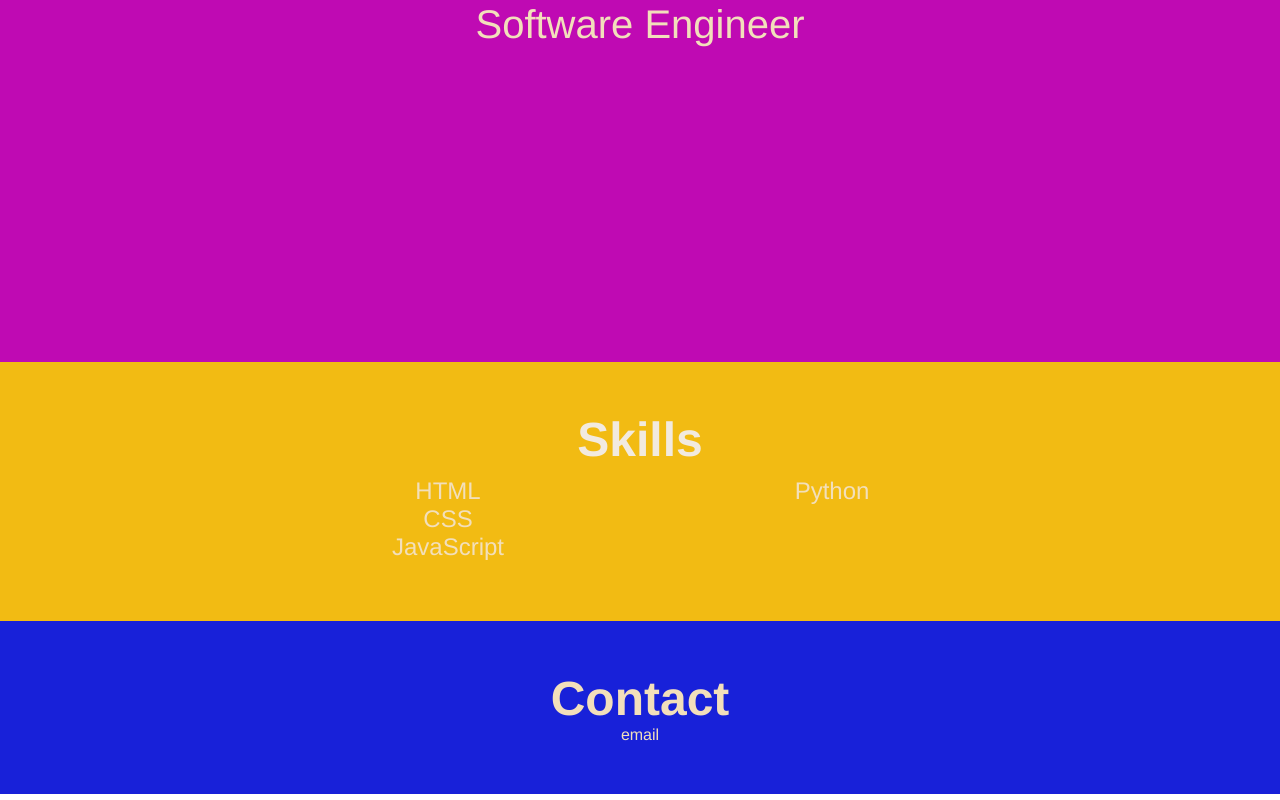
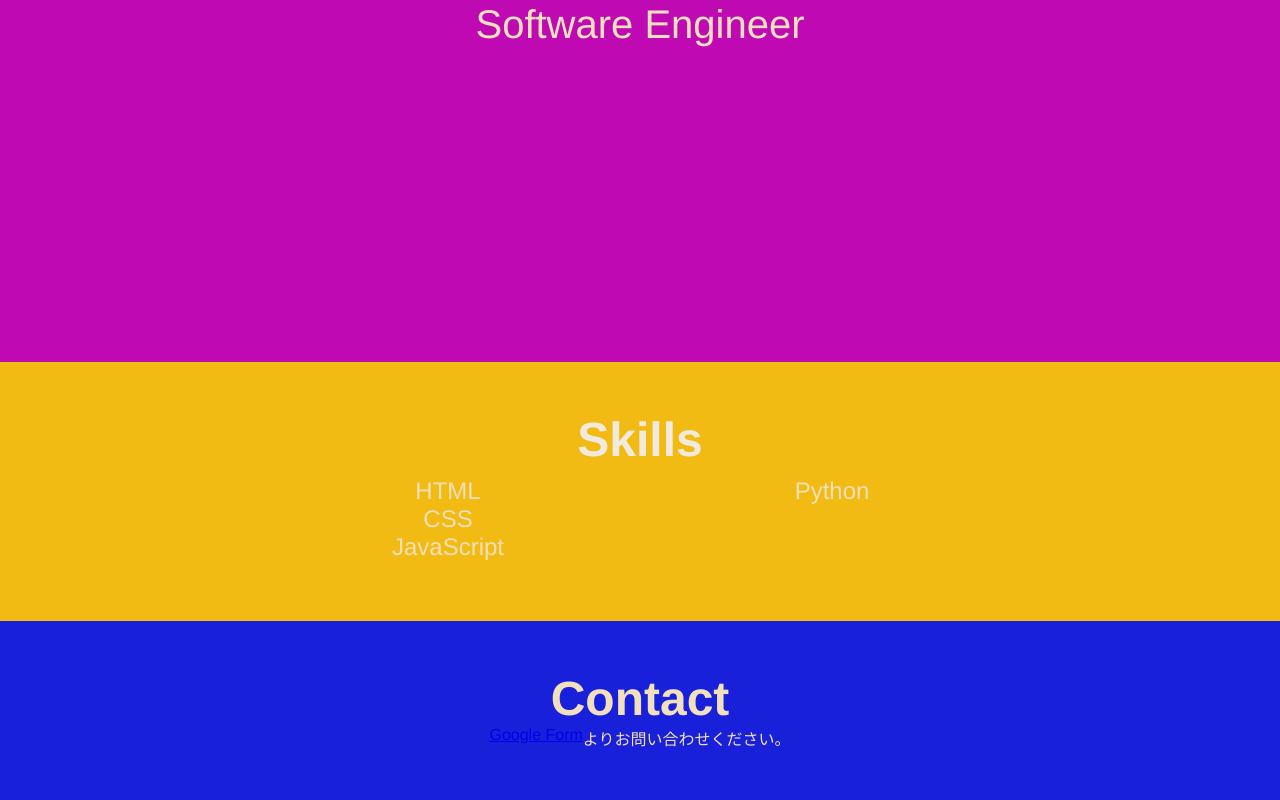
Before and after one commit to Yuhnosuke/portfolio, a Vue app: page /#/ in a window 1280 px wide. Shown: the part 406-1206 px from the top of the page. Built offline with nearby package versions, Linux system fonts and the light colour scheme.

Commit message:
コンタクトを作成

```diff
--- a/src/components/Contact.vue
+++ b/src/components/Contact.vue
@@ -1,7 +1,9 @@
 <template lang="pug">
     section#contact
         h3 Contact
-        label email
+        .form
+            p: a(href="https://docs.google.com/forms/d/1pa2nFX-mO67YGFR_Bj3CqvnVwefCMDQOYVkSnQ7P5lE/edit" target='_blank') Google Form
+            p よりお問い合わせください。
 </template>
 
 <script>
@@ -18,8 +20,15 @@ export default {
         h3 {
             font-size: map-get($font-size, 'sections');
         }
-        h3, label {
+        h3, p {
+            color: $font-color;
+        }
+        a:active, a:visited, a:active {
             color: $font-color;
         }
     }
+    .form {
+        display: flex;
+        justify-content: center;
+    }
 </style>
```
